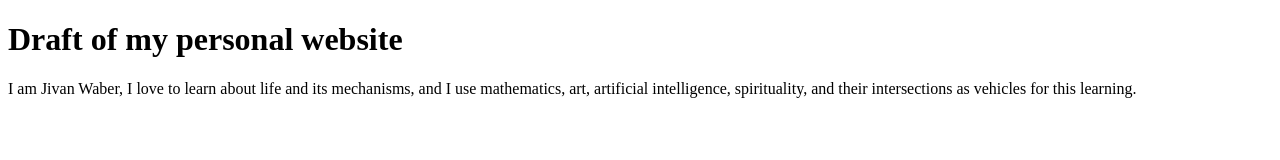
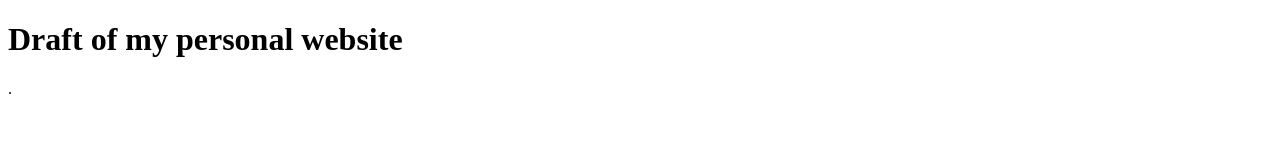
Before and after one commit to jivanwaber/jivanwaber.github.io, a plain HTML site: page index.html in a window 1280 px wide. Drawn offline with Linux system fonts and the light colour scheme.

Commit message:
Remove description

```diff
--- a/index.html
+++ b/index.html
@@ -2,7 +2,6 @@
 <html>
 <body>
 <h1>Draft of my personal website</h1>
-<p>I am Jivan Waber, I love to learn about life and its mechanisms, and I use mathematics, art,
-    artificial intelligence, spirituality, and their intersections as vehicles for this learning.</p>
+<p>.</p>
 </body>
 </html>
```
